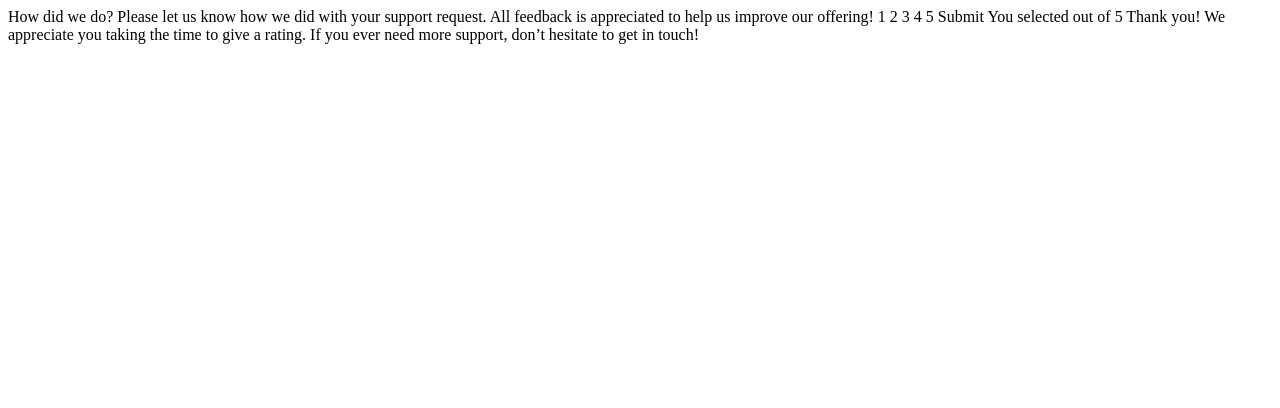
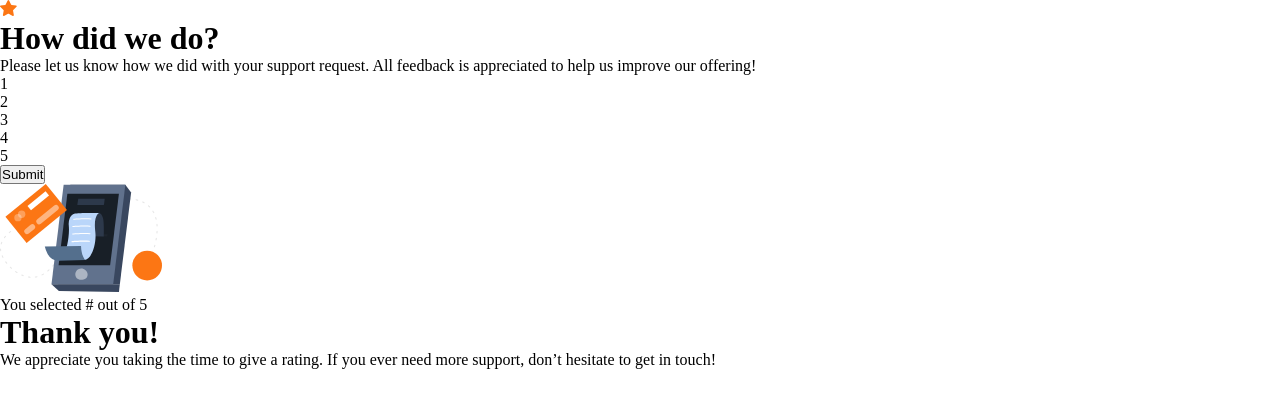
Before and after one commit to mohamedkhaled4053/Interactive-rating-component, a plain HTML site: page index.html in a window 1280 px wide. Drawn offline with Linux system fonts and the light colour scheme.

Commit message:
add HTML code

```diff
--- a/css/style.css
+++ b/css/style.css
@@ -0,0 +1,5 @@
+*{
+    margin: 0;
+    padding: 0;
+    box-sizing: border-box;
+}
--- a/index.html
+++ b/index.html
@@ -19,31 +19,47 @@
 </head>
 
 <body>
+	<!-- Rating state start -->
+	<div class="rating">
+		<div class="image">
+			<img src="/images/icon-star.svg" alt="">
+		</div>
 
-	<!-- Rating state start -->
+		<h1> How did we do?</h1>
 
-	How did we do?
+		<p>
+			Please let us know how we did with your support request. All feedback is appreciated
+			to help us improve our offering!
+		</p>
 
-	Please let us know how we did with your support request. All feedback is appreciated
-	to help us improve our offering!
+		<ul>
+			<li value="1">1</li>
+			<li value="2">2</li>
+			<li value="3">3</li>
+			<li value="4">4</li>
+			<li value="5">5</li>
+		</ul>
 
-	1 2 3 4 5
+		<button class="submit">Submit</button>
 
-	Submit
-
+	</div>
 	<!-- Rating state end -->
 
 	<!-- Thank you state start -->
+	<div class="thank">
+		<img src="images/illustration-thank-you.svg" alt="">
 
-	You selected
-	<!-- Add rating here --> out of 5
+		<p class="rate">
+			You selected # out of 5
+		</p>
 
-	Thank you!
+		<h1> Thank you! </h1>
 
-	We appreciate you taking the time to give a rating. If you ever need more support,
-	don’t hesitate to get in touch!
-
-	<!-- Thank you state end -->
+		<p>
+			We appreciate you taking the time to give a rating. If you ever need more support,
+			don’t hesitate to get in touch!
+		</p>
+	</div>
 
 </body>
 
```
